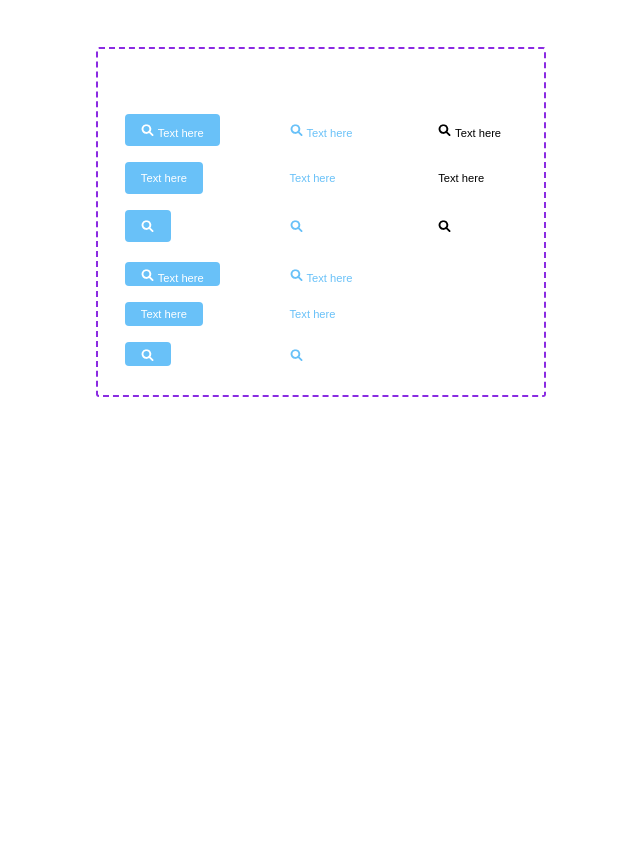
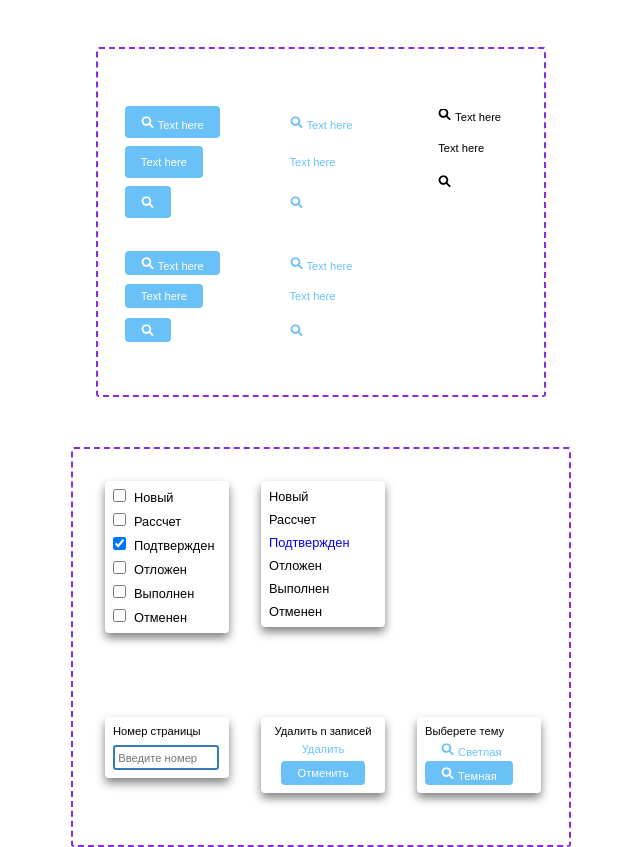
Before and after one commit to SukhanovPavel/admin-panel-makeup, a website: page blocks/ui-kit.html in a window 1280 px wide. Shown: the part 703-1550 px from the top of the page, without its empty margins (319-959 px from the left). Before the commit the page ends 1100 px from the top, so only its background shows below. Drawn offline with Linux system fonts and the light colour scheme.

Commit message:
+dropdown

```diff
--- a/blocks/button.css
+++ b/blocks/button.css
@@ -26,15 +26,15 @@
 }
 
 .backgroundBlue_Big {
-    margin-top: 1rem;
+    margin-top: 0.5rem;
     height: 2rem;
     padding-left: 1rem;
-    padding-top: 0.2rem;
+    /* padding-top: 0.2rem; */
     padding-right: 1rem;
-    padding-bottom: 0.2rem;
+    /* padding-bottom: 0.2rem; */
 }
 .backgroundBlue_Small {
-    margin-top: 1rem;
+    /* margin-top: 1rem; */
     height: 1.5rem;
     padding-left: 1rem;
     padding-top: 0.2rem;
@@ -62,7 +62,7 @@
 }
 
 .textBlue_Big {
-    margin-top: 1rem;
+    margin-top: 0.5rem;
     height: 2rem;
     padding-left: 1rem;
     padding-top: 0.2rem;
@@ -71,7 +71,7 @@
 }
 
 .textBlue_Small {
-    margin-top: 1rem;
+    /* margin-top: 1rem; */
     height: 1.5rem;
     padding-left: 1rem;
     padding-top: 0.2rem;
@@ -85,7 +85,7 @@
     border-radius: 4px;
     /* color: rgb(105, 193, 248); */
     font-size: 0.7rem;
-    margin-top: 1rem;
+    /* margin-top: 1rem; */
     height: 2rem;
     padding-left: 1rem;
     padding-top: 0.2rem;
--- /dev/null
+++ b/blocks/dropdown.css
@@ -0,0 +1,49 @@
+.dropdowns {
+    width: 500px;
+    height: 400px;
+    margin-top: 50px;
+    display: flex;
+    flex-wrap: wrap;
+    font-size: 0.8rem;
+}
+
+.dropdown_style {
+    padding: 0.5rem;
+    margin-left: 2rem;
+    margin-top: 2rem;
+    display: flex;
+    flex-direction: column;
+    justify-content: space-between;
+    flex: 0 0 25%;
+    height: min-content;
+    border-radius: 4px;
+    border-style: solid white;
+    background: white;
+    box-shadow: 0px 5px 10px 0px rgba(0, 0, 0, 0.5);
+}
+.noLi {
+    height: 0.5rem;
+}
+
+.dropdownCheck {
+    margin-right: 0.5rem;
+}
+
+#checkedLi {
+    color: blue;
+}
+
+.inputFormDrDw {
+    width: 98%;
+    margin-top: 0.5rem;
+    padding: 0.2rem;
+}
+.inputFormDrDw::placeholder {
+    font-size: 0.7rem;
+}
+
+#alignItems {
+    display: flex;
+    flex-direction: column;
+    align-items: center;
+}
--- a/blocks/input.css
+++ b/blocks/input.css
@@ -44,17 +44,17 @@ body {
 
 
 
-.inputForm.inputForm_borderBlue {
+.inputForm_borderBlue {
     border: solid 2px #337AB7;
     border-radius: 3px;
 }
 
-.inputForm.inputForm_borderRed {
+.inputForm_borderRed {
     border: solid 2px #b73333;
     border-radius: 3px;
 }
 
-.inputForm.inputForm_backgroundBlue {
+.inputForm_backgroundBlue {
     background: #94b3ce;
 }
 
@@ -72,7 +72,7 @@ body {
 
 .topText {
     font-family: sans-serif;
-    font-size: small;
+    font-size: 0.7rem;
 }
 
 .lock {
--- a/blocks/ui-kit.html
+++ b/blocks/ui-kit.html
@@ -10,8 +10,7 @@
     <link rel="stylesheet" type="text/css" href="search-bar.css">
     <link rel="stylesheet" type="text/css" href="checkbox-radio.css">
     <link rel="stylesheet" type="text/css" href="button.css">
-</head>
-<body>
+    <link rel="stylesheet" type="text/css" href="dropdown.css">
     <svg  xmlns="http://www.w3.org/2000/svg" style="display: none" >
         <symbol id="searchButton" viewBox="0 0 550 550">
             <title>searchButton</title>
@@ -21,6 +20,9 @@
             57.42-128 128-128s128 57.42 128 128c0 70.58-57.42 128-128 128S79.1 278.6 79.1 208z"/>
         </symbol>
     </svg>
+</head>
+<body>
+
     <div class="input input_border-style">
         <div class="field">
             <div type="text" class="topText">Дата и время заказа</div>
@@ -210,5 +212,86 @@
         </div>
     </div>
 
+
+    <div class="dropdowns input_border-style">
+        <div class="dropdown dropdown_style">
+            <ul style="list-style: none">
+                <li><input type="checkbox" class="dropdownCheck" name="" id="">Новый</li>
+                <li class="noLi"></li>
+                <li><input type="checkbox" class="dropdownCheck" name="" id="">Рассчет</li>
+                <li class="noLi"></li>
+                <li><input type="checkbox" class="dropdownCheck" checked="checked" name="" id="">Подтвержден</li>
+                <li class="noLi"></li>
+                <li><input type="checkbox" class="dropdownCheck" name="" id="">Отложен</li>
+                <li class="noLi"></li>
+                <li><input type="checkbox" class="dropdownCheck" name="" id="">Выполнен</li>
+                <li class="noLi"></li>
+                <li><input type="checkbox" class="dropdownCheck" name="" id="">Отменен</li>
+            </ul>
+        </div>
+        <div class="dropdown dropdown_style">
+            <ul style="list-style: none">
+                <li>Новый</li>
+                <li class="noLi"></li>
+                <li>Рассчет</li>
+                <li class="noLi"></li>
+                <li id="checkedLi">Подтвержден</li>
+                <li class="noLi"></li>
+                <li>Отложен</li>
+                <li class="noLi"></li>
+                <li>Выполнен</li>
+                <li class="noLi"></li>
+                <li>Отменен</li>
+            </ul>
+        </div>
+        <div class="dropdown dropdown_style" style="border: none; box-shadow: none;" ></div>
+        <div class="dropdown dropdown_style">
+            <span class="topText">
+                Номер страницы
+            </span>
+            <input type="text" name="" id="" placeholder="Введите номер" class="inputFormDrDw inputForm_borderBlue">
+        </div>
+        <div class="dropdown dropdown_style" id="alignItems">
+            <span class="topText">
+                Удалить n записей
+            </span>
+            <div class="buttonTwo">
+                <button class="textBlue textBlue_Small">
+                    Удалить
+                </button>
+            </div>
+            <div class="buttonTwo">
+                <button class="backgroundBlue backgroundBlue_Small">
+                    Отменить
+                </button>
+            </div>
+        </div>
+        <div class="dropdown dropdown_style">
+            <span class="topText">
+                Выберете тему
+            </span>
+            <div class="buttonOne">
+                <button class="textBlue textBlue_Small">
+                    <span class="search-icon">
+                        <svg class = "searchButton searchButton_Blue" width="14" height="14">
+                            <use xlink:href="#searchButton" />
+                        </svg>
+                    </span>
+                    Светлая
+                </button>
+            </div>
+            <div class="buttonOne">
+                <button class="backgroundBlue backgroundBlue_Small">
+                    <span class="search-icon">
+                        <svg class = "searchButton searchButton_White" width="14" height="14">
+                            <use xlink:href="#searchButton" />
+                        </svg>
+                    </span>
+                    Темная
+                </button>
+            </div>
+        </div>
+    </div>
+
 </body>
 </html>
```
